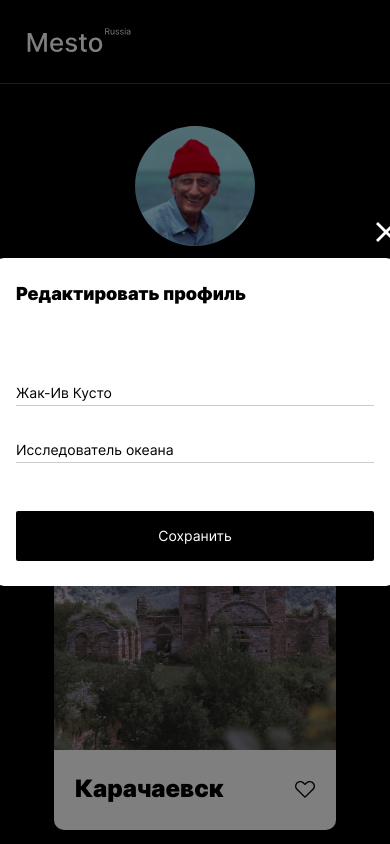
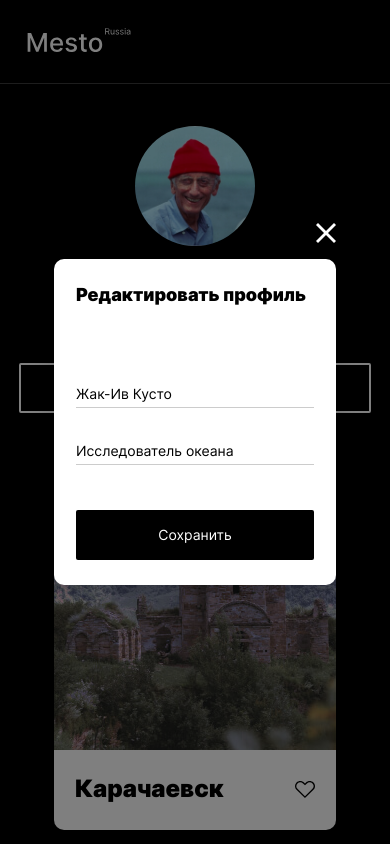
Before and after one commit to rustam240985/mesto, a plain HTML site: page index.html in a window 390 px wide. Both pictures are taken after a click on the button 306 px from the left and 288 px from the top of the page. Shown: the top 844 px of the page. Drawn offline with Linux system fonts and the light colour scheme.

Commit message:
fix: исправления

```diff
--- a/blocks/popup/__close/popup__close.css
+++ b/blocks/popup/__close/popup__close.css
@@ -14,7 +14,7 @@
   opacity: 0.6;
 }
 
-@media screen and (max-width: 425px) {
+@media screen and (max-width: 546px) {
   .popup__close {
     top: -36px;
     right: 0;
--- a/blocks/popup/__container/popup__container.css
+++ b/blocks/popup/__container/popup__container.css
@@ -7,7 +7,7 @@
   padding: 34px 36px 37px;
 }
 
-@media screen and (max-width: 425px) {
+@media screen and (max-width: 546px) {
   .popup__container {
     padding: 25px 22px;
   }
--- a/blocks/popup/__save/popup__save.css
+++ b/blocks/popup/__save/popup__save.css
@@ -20,8 +20,10 @@
   opacity: 0.8;
 }
 
-@media screen and (max-width: 425px) {
+@media screen and (max-width: 546px) {
   .popup__save {
+    width: 238px;
     font-size: 14px;
+    margin-top: 45px;
   }
 }
--- a/blocks/profile/__line/profile__line.css
+++ b/blocks/profile/__line/profile__line.css
@@ -2,7 +2,6 @@
   display: flex;
   width: 100%;
   align-items: baseline;
-  overflow: hidden;
 }
 
 @media screen and (max-width: 425px) {
```
